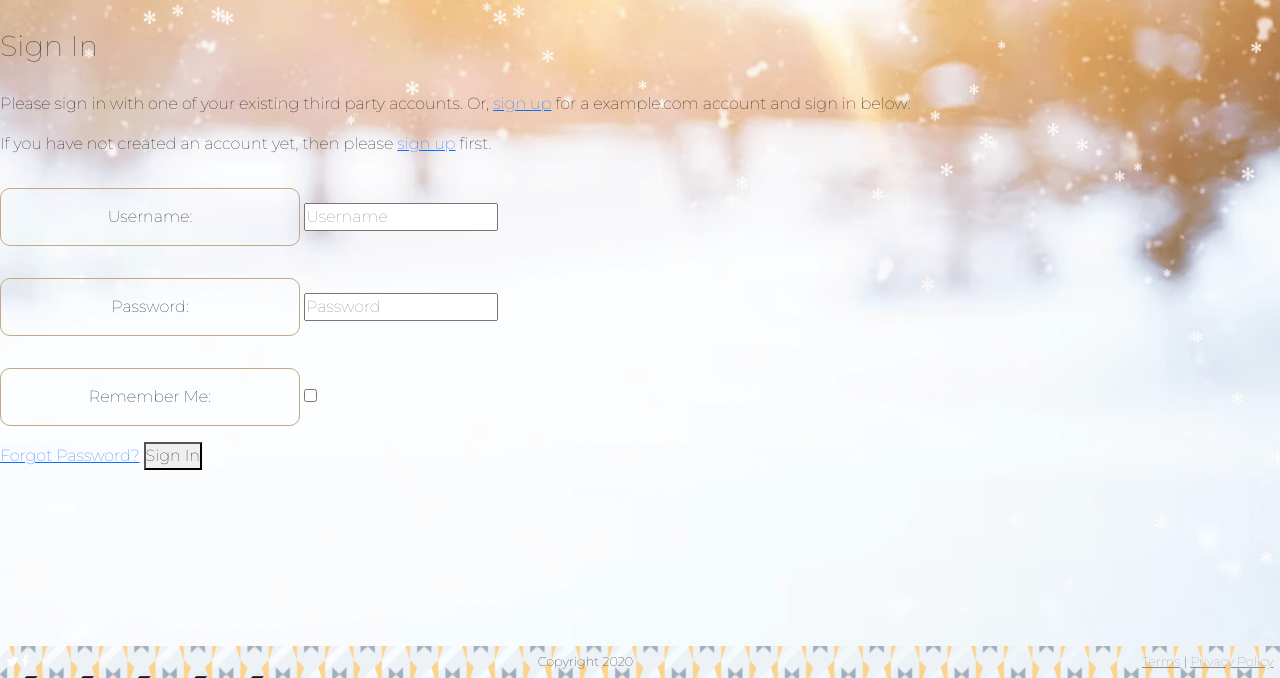
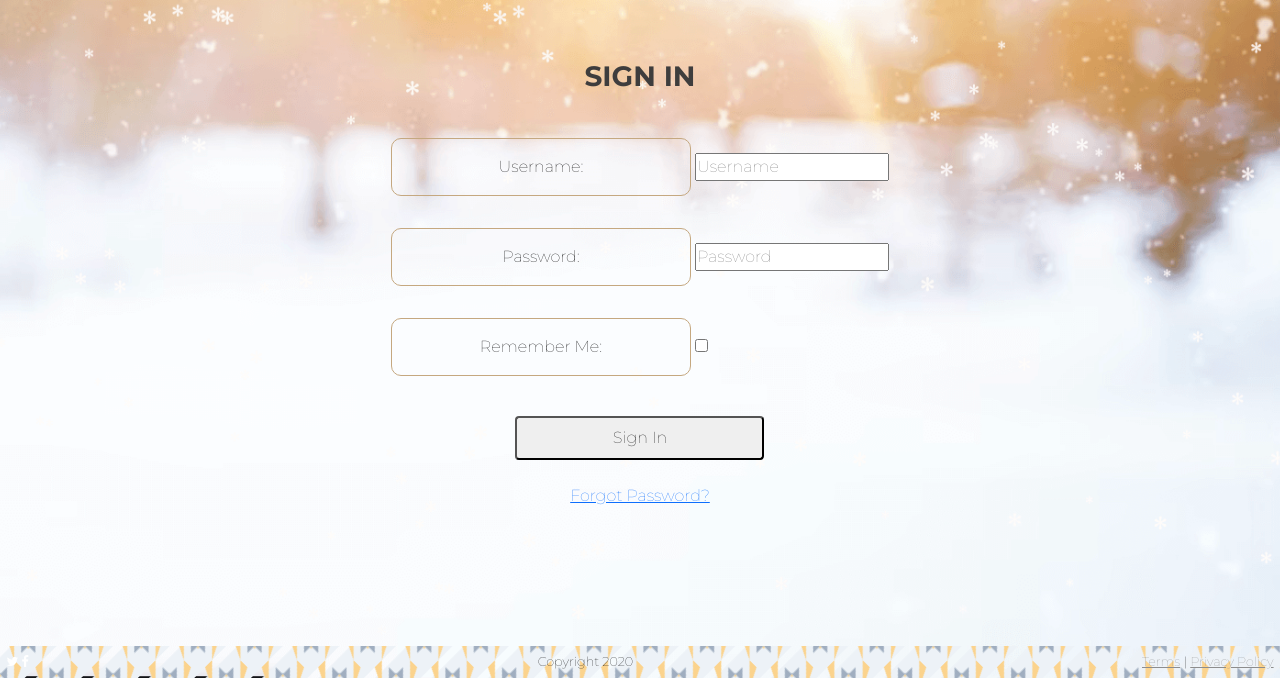
Before and after one commit to alissatroiano/team-4-hackathon, a Django app: page /accounts/login/ in a window 1280 px wide. Shown: the part 122-800 px from the top of the page. Run offline with Django 3.2, Linux system fonts and the light colour scheme; some libraries are stand-ins or nearby versions; some web fonts are replaced.

Commit message:
Update layout of login.html

```diff
--- a/covidxmas/assets/css/styles.css
+++ b/covidxmas/assets/css/styles.css
@@ -10,4 +10,4 @@
 @import "_flakes.css";
 @import "_snowfall.css";
 @import "_viewcalendar.css";
-@import "_login";
+@import "_login.css";
--- a/covidxmas/templates/account/login.html
+++ b/covidxmas/templates/account/login.html
@@ -7,8 +7,25 @@
 {% block head_title %}{% trans "Sign In" %}{% endblock %}
 
 {% block content %}
+  <div class="container signin-container rounded-3 p-2 d-flex flex-column align-items-center justify-content-center mt-4">
+    <h1 class="text-center text-uppercase fw-bold fs-3">{% trans "Sign in" %}</h1>
+    <form class="login d-flex justify-content-start flex-column" method="POST" action="{% url 'account_login' %}">
+      {% csrf_token %}
+      {{ form.as_p }}
+      {% if redirect_field_value %}
+      <input type="hidden" name="{{ redirect_field_name }}" value="{{ redirect_field_value }}" />
+      {% endif %}
+      <div class="button-container w-100 text-center">
+        <button class="mt-4 w-50 p-2 login-btn primaryAction rounded-2" type="submit">{% trans "Sign In" %}</button>
+      </div>
+      <a class="text-center mt-4 button secondaryAction forgot-password" href="{% url 'account_reset_password' %}">{% trans "Forgot Password?" %}</a>
+    </form>
+  </div>
 
-<h1>{% trans "Sign In" %}</h1>
+<!--
+<p>{% blocktrans with site.name as site_name %}Please sign in with one
+  of your existing third party accounts. Or, <a href="{{ signup_url }}">sign up</a>
+  for a {{ site_name }} account and sign in below:{% endblocktrans %}</p>
 
 <p>{% blocktrans with site.name as site_name %}Please sign in with one
   of your existing third party accounts. Or, <a href="{{ signup_url }}">sign up</a>
@@ -16,17 +33,7 @@
 
 <p>{% blocktrans %}If you have not created an account yet, then please
   <a href="{{ signup_url }}">sign up</a> first.{% endblocktrans %}
-</p>
+</p> -->
 
 
-<form class="login" method="POST" action="{% url 'account_login' %}">
-  {% csrf_token %}
-  {{ form.as_p }}
-  {% if redirect_field_value %}
-  <input type="hidden" name="{{ redirect_field_name }}" value="{{ redirect_field_value }}" />
-  {% endif %}
-  <a class="button secondaryAction" href="{% url 'account_reset_password' %}">{% trans "Forgot Password?" %}</a>
-  <button class="primaryAction" type="submit">{% trans "Sign In" %}</button>
-</form>
-
 {% endblock %}
```
